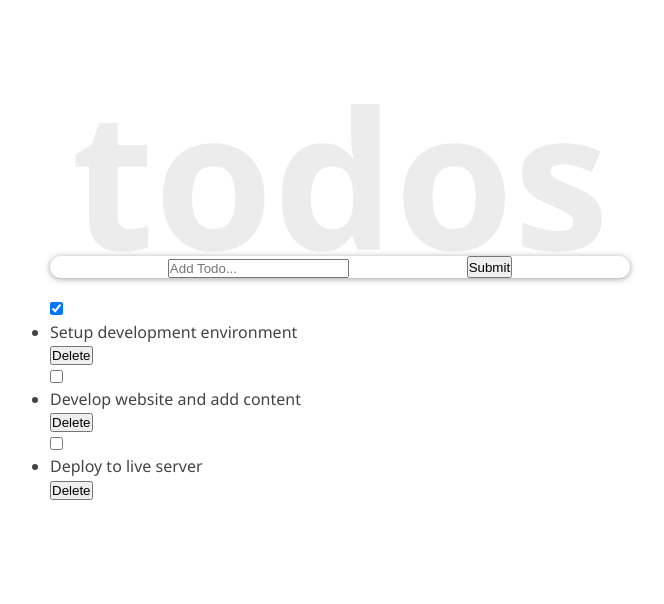
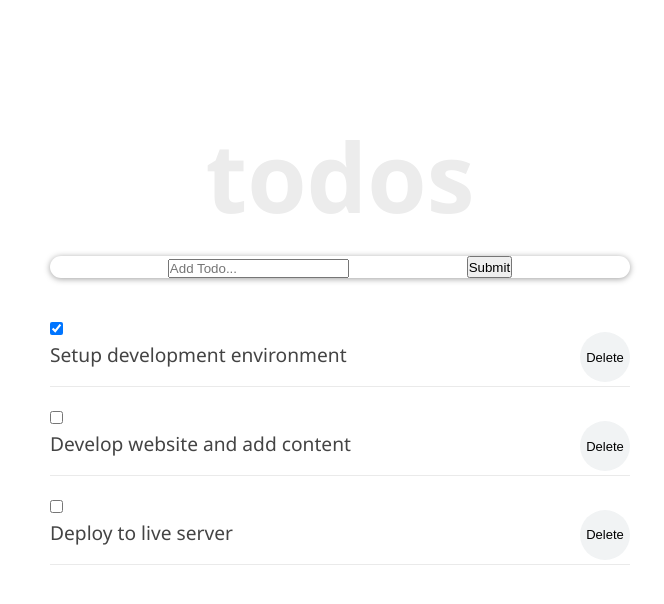
Before and after one commit to victorokoroji/react-todo-app, a React (Create React App) app: page / in a window 1280 px wide. Shown: the top 604 px of the page, without its empty margins (300-964 px from the left). Built offline with nearby package versions, Linux system fonts and the light colour scheme.

Commit message:
Add TodoItem css module

```diff
--- a/src/components/Header.js
+++ b/src/components/Header.js
@@ -1,8 +1,14 @@
 import React from 'react'
 
 const Header = () => {
+  const headerStyle = {
+		padding: '20px 0',
+		lineHeight: '1.5em',
+  }
+
 	return (
-		<header
+		<header className={headerStyle}>
+			<h1
 				style={{
 					fontSize: '6rem',
 					fontWeight: '600',
@@ -13,7 +19,8 @@
 					textAlign: 'center',
 				}}
 			>
-			<h1>todos</h1>
+				todos
+			</h1>
 		</header>
 	)
 }
--- a/src/components/TodoItem.js
+++ b/src/components/TodoItem.js
@@ -1,18 +1,24 @@
 import React from 'react'
 import Button from './Button'
 import Input from './Input'
+import styles from './TodoItem.module.css'
 
 const TodoItem = ({ todo, handlePropsChange, deleteTodoProps }) => {
 	return (
 		<>
+			<li className={styles.item}>
 				<Input
 					type='checkbox'
 					name='checkbox'
+					className={styles.checkbox}s
 					checked={todo.completed}
 					onChange={() => handlePropsChange(todo.id)}
 				/>
-			<li>{todo.title}</li>
-			<Button type='button' onClick={() => deleteTodoProps(todo.id)}>Delete</Button>
+				{todo.title}
+				<Button type='button' onClick={() => deleteTodoProps(todo.id)}>
+					Delete
+				</Button>
+			</li>
 		</>
 	)
 }
--- /dev/null
+++ b/src/components/TodoItem.module.css
@@ -0,0 +1,23 @@
+.item {
+  font-size: 1.2rem;
+  list-style-type: none;
+  padding: 17px 0px;
+  border-bottom: 1px solid #eaeaea;
+}
+
+.checkbox {
+  margin-right: 15px;
+}
+
+.item button {
+  font-size: 13px;
+  background: #f1f3f4;
+  border: none;
+  cursor: pointer;
+  float: right;
+  outline: none;
+  border-radius: 100px;
+  height: 50px;
+  width: 50px;
+  margin: -10px 0 0 10px;
+}
```
Lines whose indentation alone changed are shown as unchanged.
